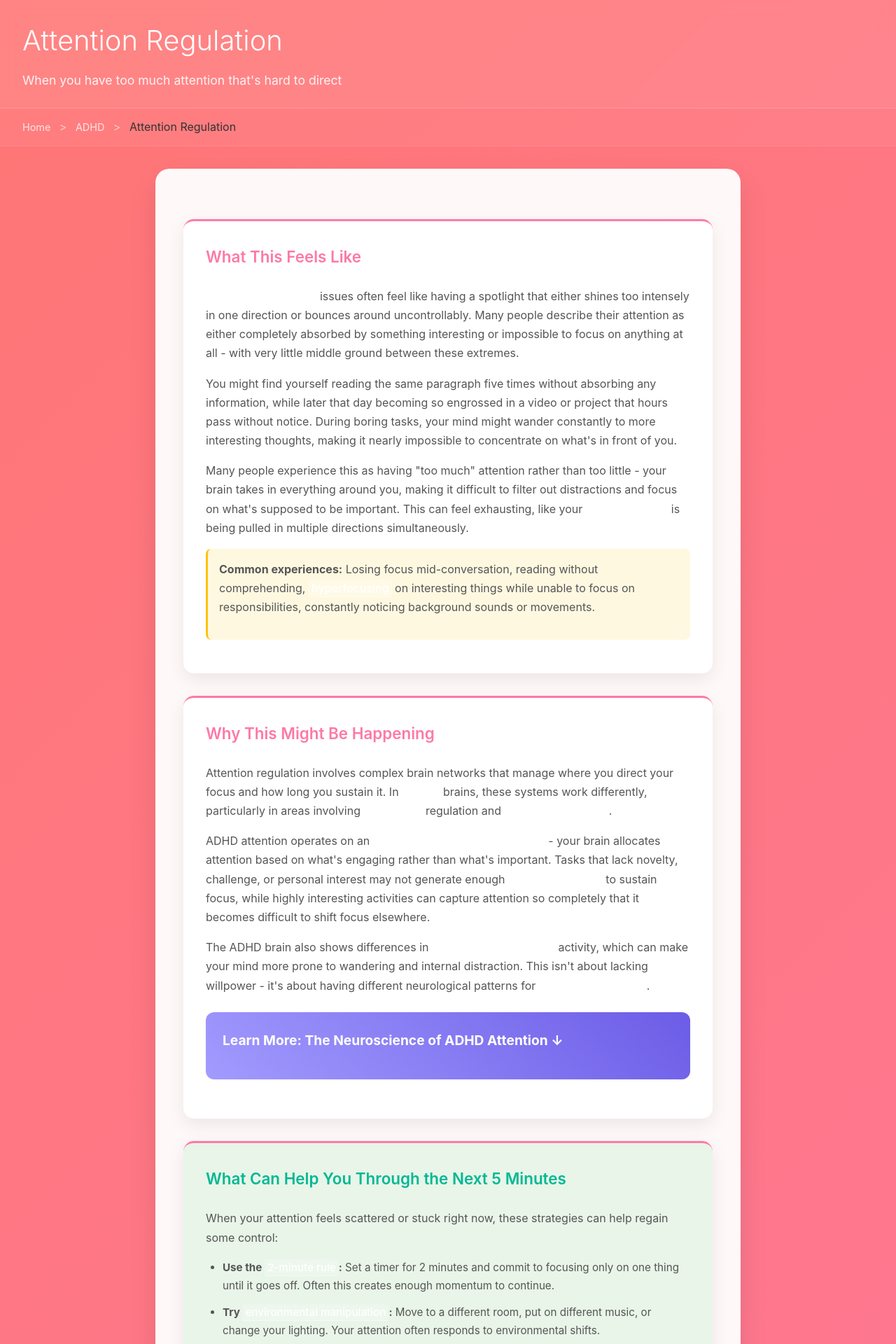
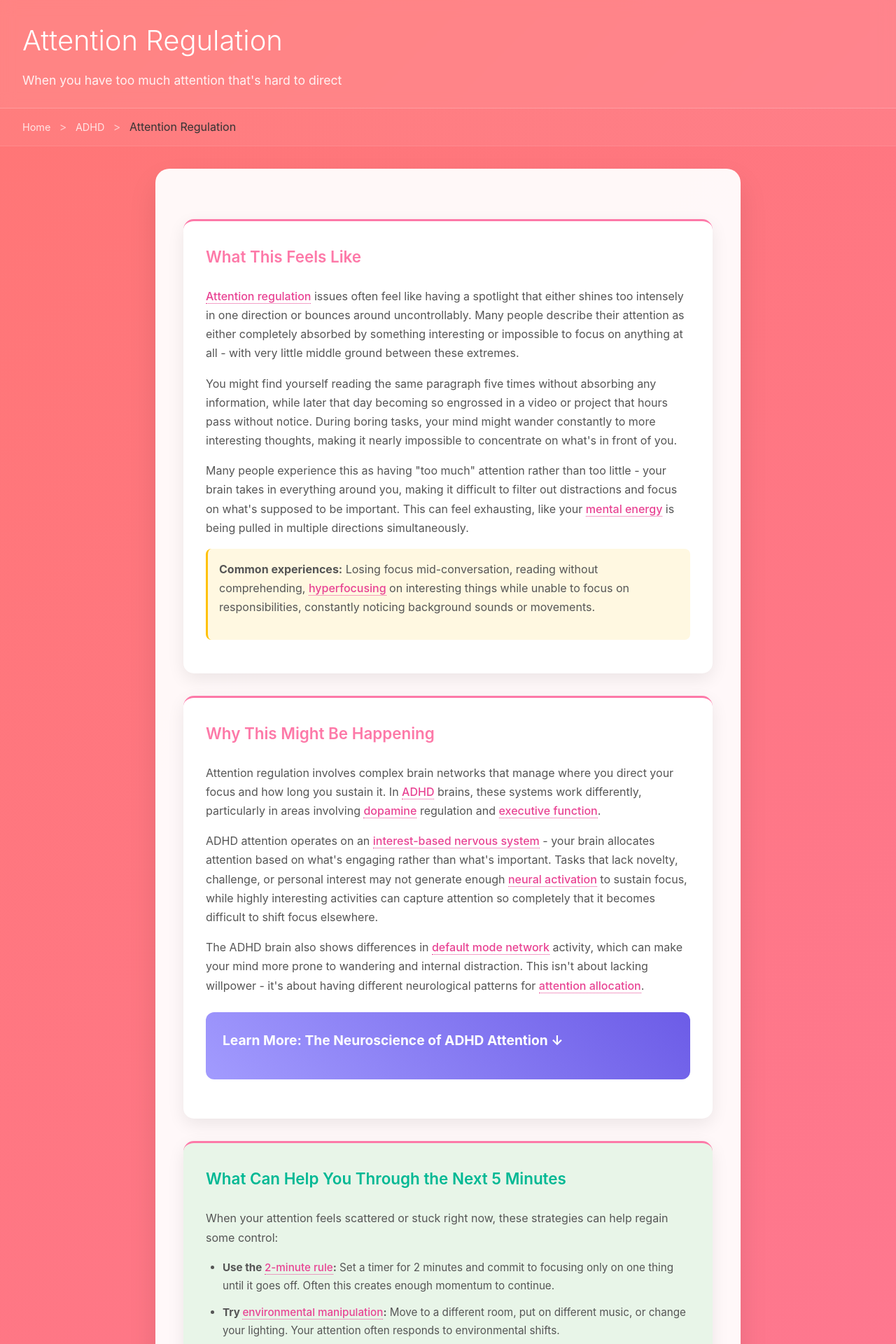
Before and after one commit to neurodivergent-survival-guide/neurodivergent-survival-guide, a Jekyll site: the page built from struggles/attention-regulation.html, in a window 1280 px wide. Shown: the top 1920 px of the page at 70% size. Built offline with Jekyll 4.4.1, drawn with Linux system fonts in a browser that asks for light colours.

Commit message:
Update attention-regulation.html

```diff
--- a/struggles/attention-regulation.html
+++ b/struggles/attention-regulation.html
@@ -223,18 +223,31 @@ title: "Attention Regulation"
     }
 
     .jargon {
-        color: white;
+        color: #e84393;
         text-decoration: none;
-        border-bottom: 1px dotted rgba(255, 255, 255, 0.8);
+        border-bottom: 1px dotted #e84393;
         position: relative;
         cursor: help;
         font-weight: 500;
+    }
+
+    .jargon:hover {
+        color: #fd79a8;
+        border-bottom-color: #fd79a8;
+    }
+
+    /* White jargon for purple gradient backgrounds */
+    .header .jargon,
+    .breadcrumb .jargon {
+        color: white;
+        border-bottom: 1px dotted rgba(255, 255, 255, 0.8);
         background: rgba(255, 255, 255, 0.2);
         padding: 2px 4px;
         border-radius: 3px;
     }
 
-    .jargon:hover {
+    .header .jargon:hover,
+    .breadcrumb .jargon:hover {
         color: white;
         border-bottom-color: white;
         background: rgba(255, 255, 255, 0.3);
```
